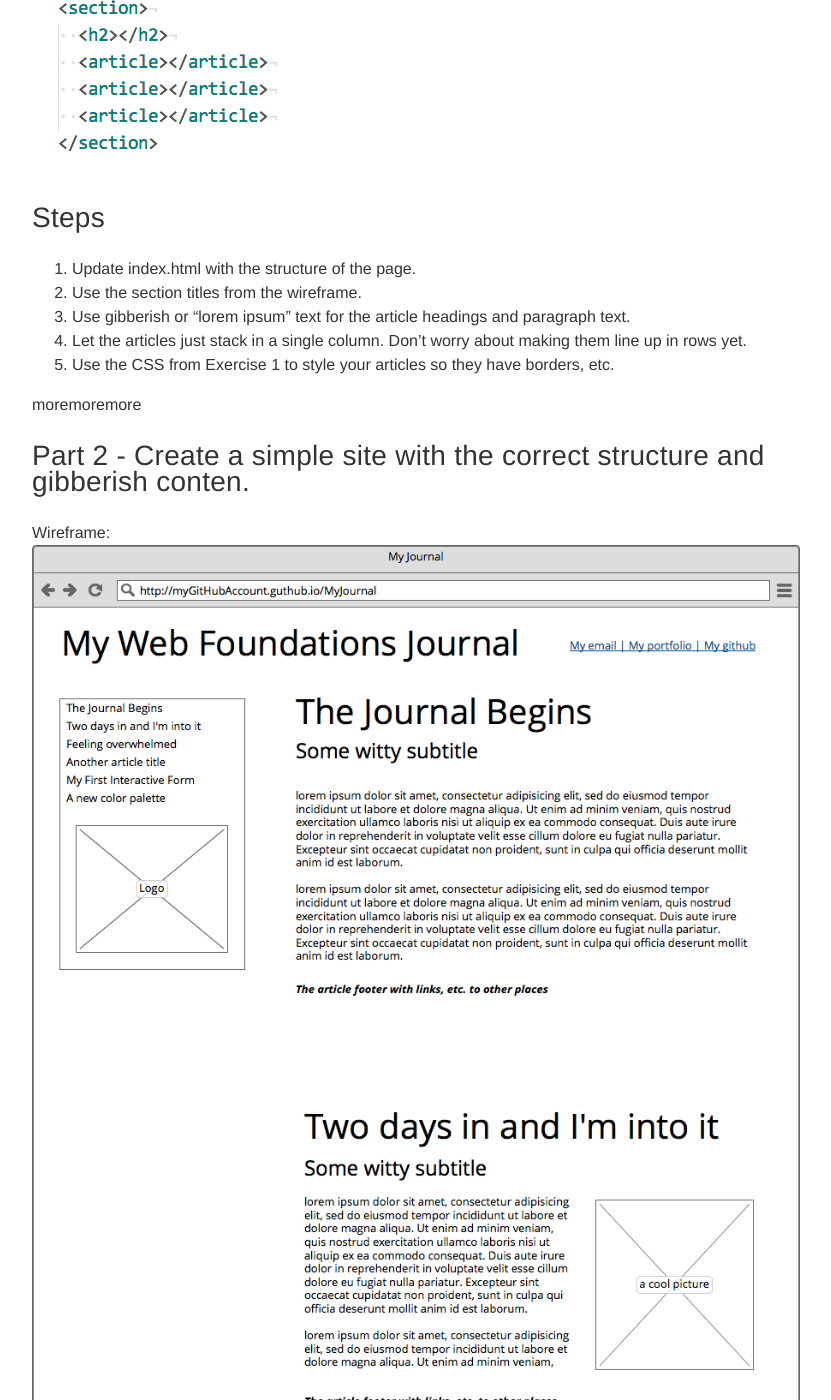
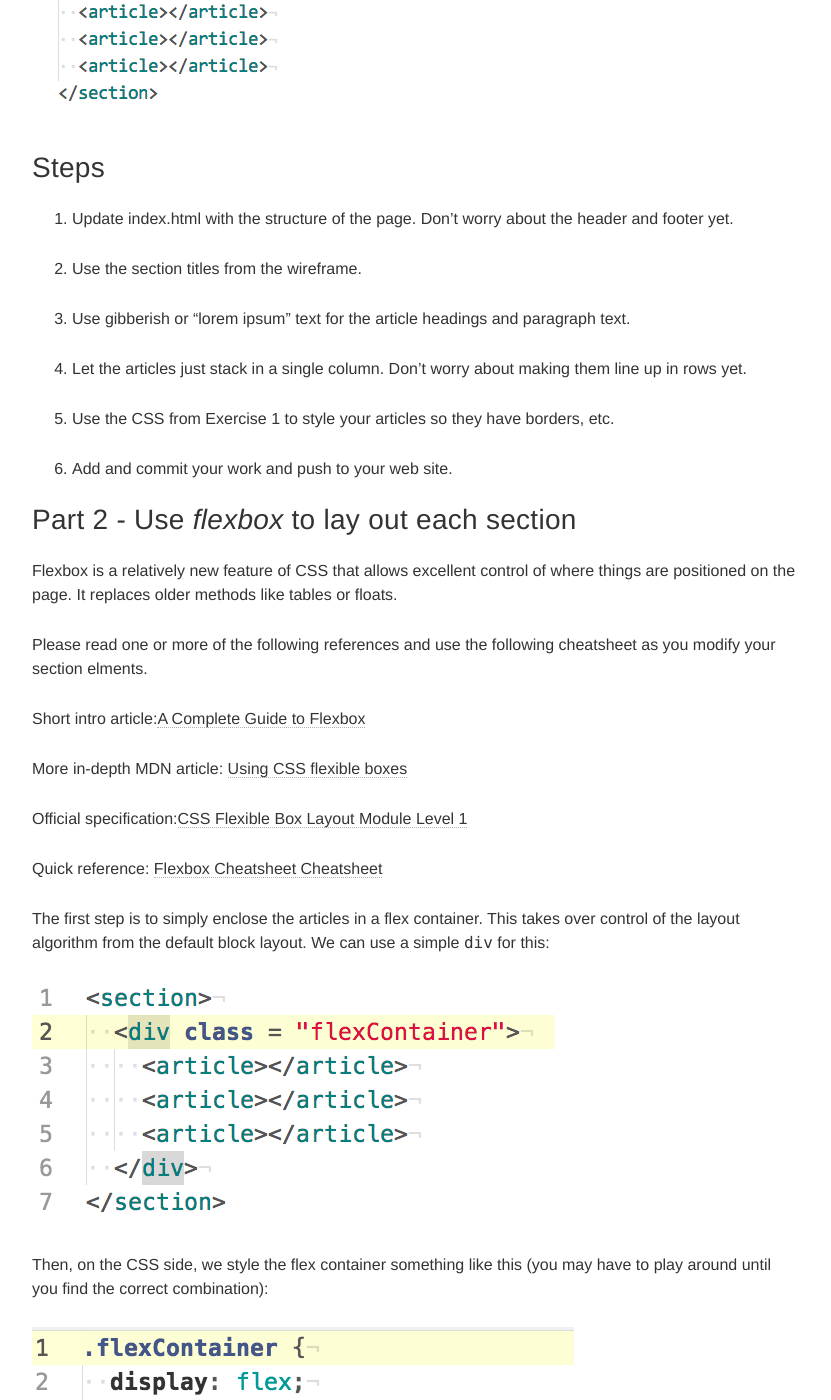
Before and after one commit to portlandcodeschool/primer, a Jekyll site: the page built from _posts/assignments/2015-03-09-02-create-your-notebook.md, in a window 1280 px wide and 1400 px high, scrolled down 9546 px. Shown: the whole window, without its empty margins (288-1119 px from the left). Built offline with Jekyll 4.4.1, drawn with Linux system fonts in a browser that asks for light colours; nearby versions of some CDN libraries; some of the changed text lies outside the part shown.

Commit message:
flexbox segment

```diff
--- a/_posts/assignments/2015-03-09-02-create-your-notebook.md
+++ b/_posts/assignments/2015-03-09-02-create-your-notebook.md
@@ -64,7 +64,6 @@ You will start with a set of files called [HTML 5 Boilerplate](https://html5boil
 
 0. Clean up the boilerplate <kbd>index.html</kbd> file by removing this block of HTML
 
-
 ![ex2-remove-html-block](/primer/images/ex2-remove-html-block.png)
 
 0. Update the <kbd>title</kbd> element and the <kbd>meta</kbd> tag description content attribute
@@ -113,14 +110,59 @@ And the code might look like this:
 ![ex2-articles-code](/primer/images/ex2-articles-code.png)
 
 ##Steps
-0. Update index.html with the structure of the page.
+0. Update index.html with the structure of the page. Don't worry about the header and footer yet.
+
 0. Use the section titles from the wireframe.
+
 0. Use gibberish or "lorem ipsum" text for the article headings and paragraph text.
+
 0. Let the articles just stack in a single column. Don't worry about making them line up in rows yet.
+
 0. Use the CSS from Exercise 1 to style your articles so they have borders, etc.
 
+0. Add and commit your work and push to your web site.
 
-moremoremore
+Part 2 - Use *flexbox* to lay out each section
+----------------------------------
+
+Flexbox is a relatively new feature of CSS that allows excellent control of where things are positioned on the page. It replaces older methods like tables or floats.
+
+Please read one or more of the following references and use the following cheatsheet as you modify your section elments.
+
+Short intro article:[A Complete Guide to Flexbox](https://css-tricks.com/snippets/css/a-guide-to-flexbox/)
+
+More in-depth MDN article: [Using CSS flexible boxes](https://developer.mozilla.org/en-US/docs/Web/Guide/CSS/Flexible_boxes)
+
+Official specification:[CSS Flexible Box Layout Module Level 1](http://www.w3.org/TR/css3-flexbox/)
+
+Quick reference: [Flexbox Cheatsheet Cheatsheet](http://jonibologna.com/content/images/flexboxsheet.pdf)
+
+The first step is to simply enclose the articles in a flex container. This takes over control of the layout algorithm from the default block layout. We can use a simple <kbd>div</kbd> for this:
+
+![ex2-flex-container-code](/primer/images/ex2-flex-container-code.png)
+
+Then, on the CSS side, we style the flex container something like this (you may have to play around until you find the correct combination):
+
+![ex2-flex-container-css](/primer/images/ex2-flex-container-css.png)
+
+### Steps
+0. Read at least one of the references before coding. Really.
+
+0. Modify your section elements to include a flex container div
+
+0. Modify your CSS to enable the flex layout behavior
+
+0. Test your layout by narrowing the browser to the smallest possible width. It should turn back in to a single column layout.
+
+0. Add and commit your work and push to your web site.
+
+
+
+
+
+
+More
+
 
 
 Part 2 - Create a simple site with the correct structure and gibberish conten.
```
Also changed, not shown: other parts of _posts/assignments/2015-03-09-02-create-your-notebook.md (+0 -2 lines), images/ex2-flex-container-code.png (added), images/ex2-flex-container-css.png (added).
